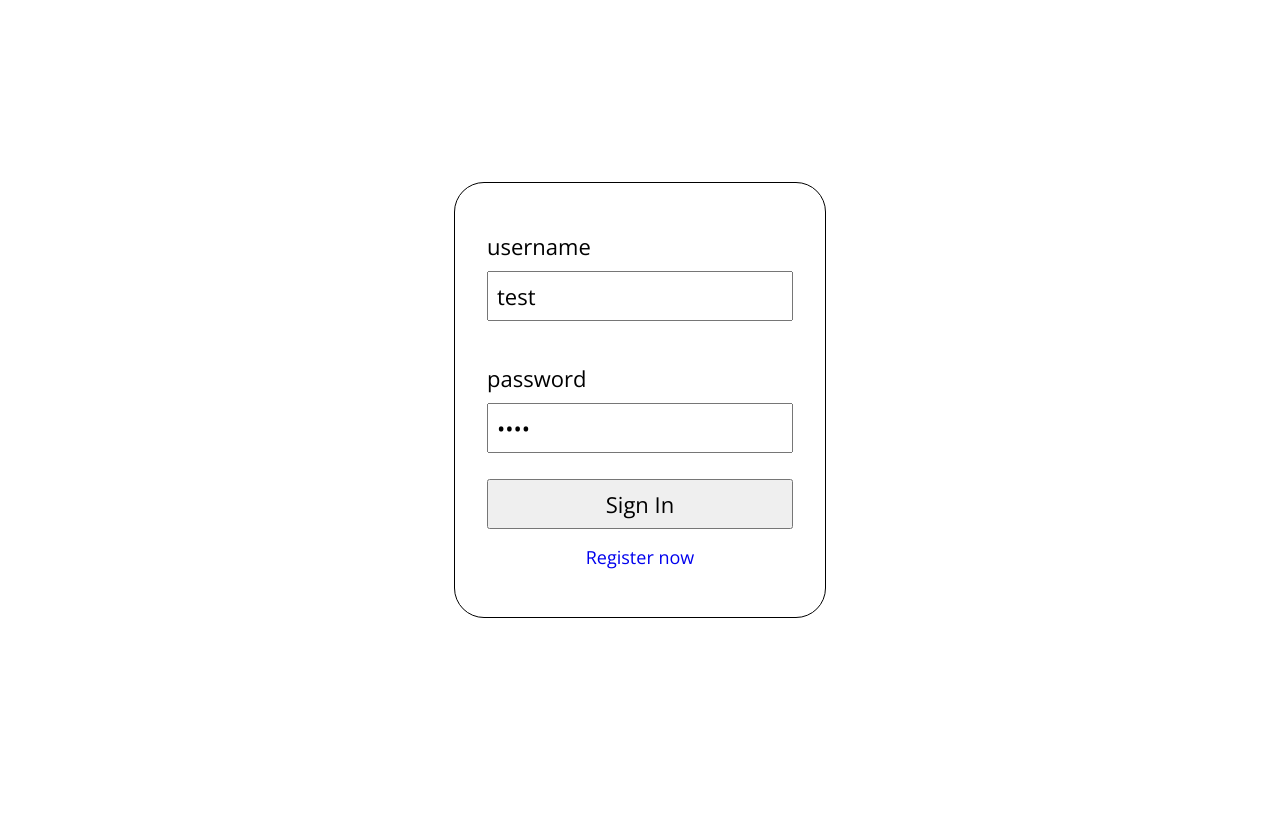
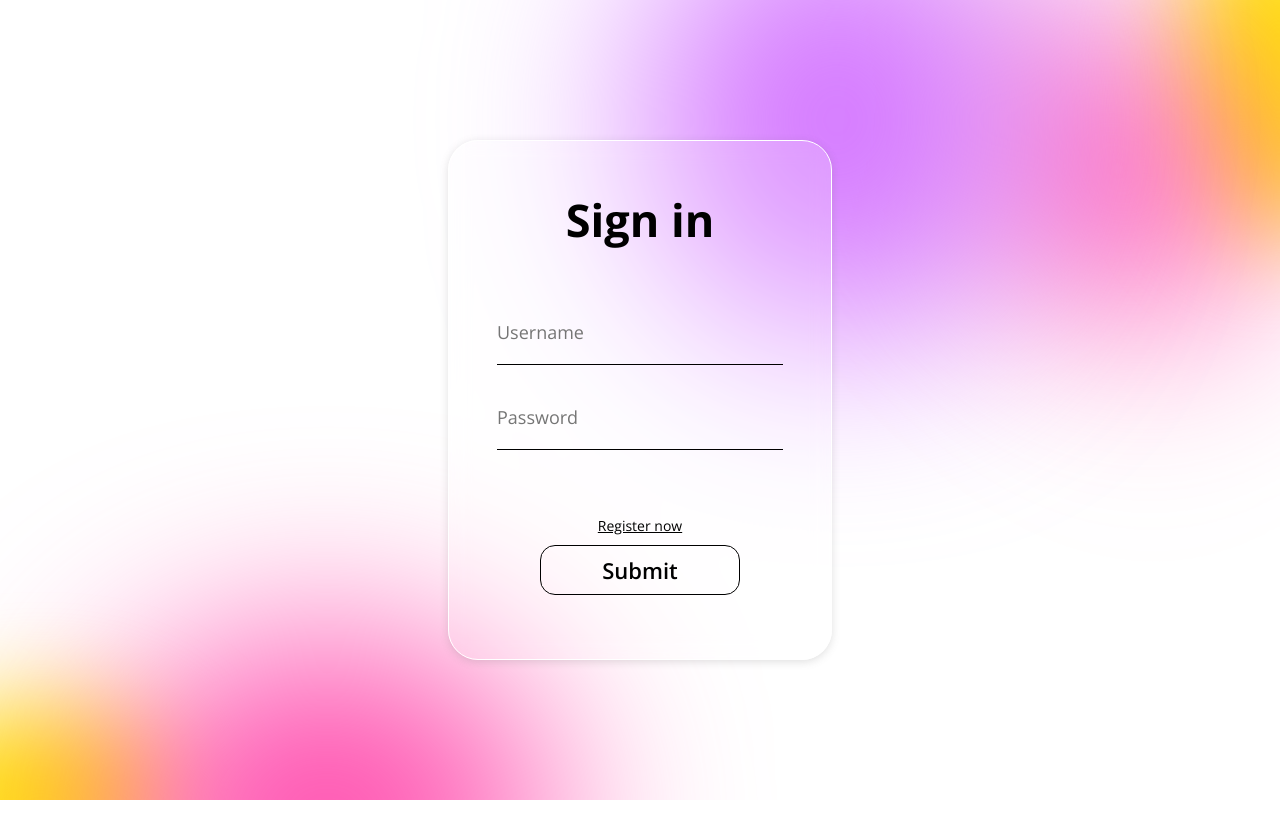
Before and after one commit to elizbaryananush/react_php, a React (Create React App) app in the folder front_end/: page / in a window 1280 px wide. Shown: the top 838 px of the page. After the commit the page ends 800 px from the top, so only its background shows below. Built offline with nearby package versions, Linux system fonts and the light colour scheme.

Commit message:
initialcommit

```diff
--- a/front_end/src/App.scss
+++ b/front_end/src/App.scss
@@ -4,8 +4,7 @@ body {
     margin: 0;
     padding: 0;
     width: 100%;
-    // height: 100%;
-    height: 2000px;
+    height: 100%;
     overflow-x: hidden;
 }
 
@@ -30,39 +29,187 @@ li {
     height: 100vh;
     overflow: hidden;
 
+    .background {
+        position: absolute;
+        width: 100%;
+        height: 100vh;
+        overflow: hidden;
+
+        svg {
+            position: absolute;
+            bottom: 0;
+        }
+
+        div {
+            position: absolute;
+            border-radius: 100%;
+        }
+
+        .round1,
+        .round2 {
+            background-color: #FFE500;
+        }
+
+        .round3,
+        .round4 {
+            background-color: #FF4EAE;
+        }
+
+        .round5,
+        .round6 {
+            background-color: #D374FF;
+        }
+
+        .round1 {
+            width: 287px;
+            height: 192px;
+            left: -102px;
+            bottom: -100px;
+            filter: blur(50px);
+        }
+
+        .round2 {
+            width: 202px;
+            height: 339px;
+            top: -100px;
+            right: -100px;
+            filter: blur(50px);
+        }
+
+        .round3 {
+            width: 454px;
+            height: 364px;
+            bottom: -200px;
+            left: 100px;
+            filter: blur(100px);
+        }
+
+        .round4 {
+            width: 325px;
+            height: 238px;
+            top: 50px;
+            right: 0px;
+            rotate: 45deg;
+            filter: blur(100px);
+        }
+
+        .round5{
+            width: 386px;
+            height: 440px;
+            right: 250px;
+            top: -100px;
+            filter: blur(100px);
+        }
+
+        // .round1 {
+        //     height: 110vh;
+        //     fill: rgb(0, 0, 129);
+        //     position: absolute;
+        //     right: -100px;
+        //     top: -10vh;
+        //     filter: blur(120px);
+
+        //     path {
+        //         height: 100%;
+        //     }
+        // }
+
+        // .round2 {
+        //     position: absolute;
+        //     fill: rgb(0, 0, 129);
+        //     bottom: 0;
+        //     width: 1200px;
+        //     left: 400px;
+        //     bottom: -100px;
+        //     filter: blur(120px);
+        // }
+
+        // .round3 {
+        //     fill: rgb(0, 0, 129);
+        //     width: 1100px;
+        //     position: absolute;
+        //     top: -100px;
+        //     left: -100px;
+        //     filter: blur(120px);
+        // }
+    }
+
+
+
     form {
-        width: fit-content;
+        width: 30vw;
+        height: fit-content;
         display: flex;
         flex-direction: column;
-        justify-content: space-around;
+        // justify-content: space-around;
         align-items: center;
+        gap: 50px;
         border-radius: 30px;
-        border: 1px black solid;
-        padding: 2rem;
+        border: 1px white solid;
+        padding: 3rem 3rem;
         margin: 50vh 50vw;
         transform: translateY(-50%) translateX(-50%);
+        background-color: rgba(255, 255, 255, 0.2);
+        backdrop-filter: blur(10px);
+        box-shadow: rgba(99, 99, 99, 0.2) 0px 2px 8px 0px;
+
+        h1 {
+            font-size: 45px;
+        }
 
         .form__input {
             font-size: 22px;
-            margin: 1rem 0;
+            width: 100%;
+            display: flex;
+            flex-direction: column;
+            align-items: center;
+            gap: 20px;
 
             input {
-                height: 50px;
+                width: 100%;
+                height: 30px;
                 font-size: 100%;
-                margin: 10px 0;
-                padding: 0.5rem;
+                background-color: transparent;
+                outline: 0;
+                border: 0;
+                border-bottom: 1px black solid;
+                padding: 2rem 0;
+                font-size: 18px;
             }
         }
 
-        .form__button {
-            width: 100%;
-            height: 50px;
-            font-size: 22px;
+        .form__href {
+            font-size: 14px;
+            text-decoration: underline;
         }
 
-        .form__href {
-            font-size: 18px;
-            margin: 1rem 0;
+        .bottom {
+            display: flex;
+            flex-direction: column;
+            align-items: center;
+            gap: 10px;
+            width: 100%;
+            padding: 1rem 0;
+
+            input {
+                width: 200px;
+                height: 50px;
+                font-size: 22px;
+                font-weight: 600;
+                background-color: transparent;
+                border-radius: 15px;
+                border: 1px black solid;
+                cursor: pointer;
+
+                &:hover {
+                    background-color: black;
+                    color: white;
+                }
+            }
+
+            a {
+                color: black;
+            }
         }
     }
 }
@@ -77,7 +224,7 @@ li {
     left: 0;
     z-index: 3;
 
-    .cross{
+    .cross {
         position: absolute;
         height: 35px;
         width: 35px;
@@ -360,12 +507,12 @@ li {
                 font-weight: 600;
                 cursor: pointer;
 
-                &:hover{
+                &:hover {
                     background-color: black;
                     color: white;
                 }
 
-                &:active{
+                &:active {
                     transform: scale(0.96);
                 }
             }
--- a/front_end/src/pages/Login.jsx
+++ b/front_end/src/pages/Login.jsx
@@ -1,11 +1,14 @@
 import React, { useEffect, useState } from 'react'
+import svg1 from '../images/Vector 1.svg'
+import svg2 from '../images/Vector 2.svg'
+import svg3 from '../images/Vector 3.svg'
 
 function Login() {
 
-    const [username, setusername] = useState('test')
-    const [password, setpassword] = useState('test')
-    const [error, setError] = useState()
-    const [msg, setMsg] = useState()
+    const [username, setusername] = useState('')
+    const [password, setpassword] = useState('')
+    const [error, setError] = useState('')
+    const [msg, setMsg] = useState('')
 
     useEffect(() => {
         let login = localStorage.getItem('login')
@@ -33,7 +36,7 @@ function Login() {
                 setError("")
                 setMsg("You're in ! Redirecting...")
                 localStorage.setItem('login', true)
-                localStorage.setItem('loginUsername' , username)
+                localStorage.setItem('loginUsername', username)
                 setTimeout(() => {
                     window.location.href = '/main';
                 }, 1000)
@@ -49,31 +52,46 @@ function Login() {
 
     return (
         <div className='Login login_form'>
+            <div className="background">
+                <div className="round1"></div>
+                <div className="round2"></div>
+                <div className="round3"></div>
+                <div className="round4"></div>
+                <div className="round5"></div>
+                <div className="round6"></div>
+                <div className="round7"></div>
+                <div className="round8"></div>
+                <div className="round9"></div>
+                <div className="round10"></div>
+                <div className="round11"></div>
+                <div className="round12"></div>
+            </div>
             <form onSubmit={loginUser}>
+                <h1>Sign in</h1>
                 {
                     <>
-                        <p>{error}</p>
-                        <p>{msg}</p>
+                        <p style={error !== '' ? { display: 'block' } : { display: 'none' }}>{error}</p>
+                        <p style={msg !== '' ? { display: 'block' } : { display: 'none' }}>{msg}</p>
                     </>
                 }
-                <label className='form__input'>username
+                <label className='form__input'>
                     <input
                         type="text"
                         name='username'
-                        placeholder='username'
+                        placeholder='Username'
                         value={username}
                         onChange={e => setusername(e.target.value)} />
-                </label>
-                <label className='form__input'>password
                     <input
                         type="password"
                         name='password'
-                        placeholder='password'
+                        placeholder='Password'
                         value={password}
                         onChange={e => setpassword(e.target.value)} />
                 </label>
-                <input className='form__button' type="submit" value='Sign In' />
-                <a className='form__href' href="/login/registration">Register now</a>
+                <div className="bottom">
+                    <a className='form__href' href="/login/registration">Register now</a>
+                    <input className='form__button' type="submit" value='Submit' />
+                </div>
             </form>
         </div>
     )
--- a/front_end/src/pages/Post.jsx
+++ b/front_end/src/pages/Post.jsx
@@ -43,8 +43,6 @@ function Post(props) {
         })
 
         const data = await response.json()
-
-        alert(data)
 
         window.location.href = '/main'
 
```
Also changed, not shown: front_end/src/pages/Registration.jsx (+23 -11 lines).
